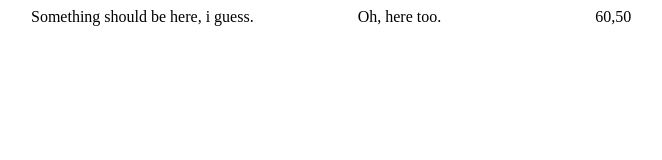
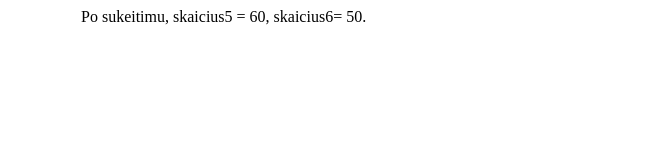
Before and after one commit to vadimsharanov/2-namu-darbai, a plain HTML site: page index.html in a window 1280 px wide. Shown: the whole page, without its empty margins (27-689 px from the left). Drawn offline with Linux system fonts and the light colour scheme.

Commit message:
Almost done #3

```diff
--- a/index.html
+++ b/index.html
@@ -13,8 +13,6 @@
     }
 </style>
 <body>
-    <div class="tekstas">Something should be here, i guess.</div>
-    <div class="tekstas2">Oh, here too.</div>
     <div id="Rezultatas"></div>
     <script src="./myScript.js"></script>
 </body>
--- a/myScript.js
+++ b/myScript.js
@@ -70,4 +70,4 @@ skaicius5 = skaicius5 ^ skaicius6;
 
 // 3. Rezultato patalpinimas HTML dokumeno div zymeje.
 
-document.write(skaicius5, ",", skaicius6);
+document.write("Po sukeitimu, skaicius5 = ", skaicius5, ", ", "skaicius6= ",  skaicius6, ".");
```
